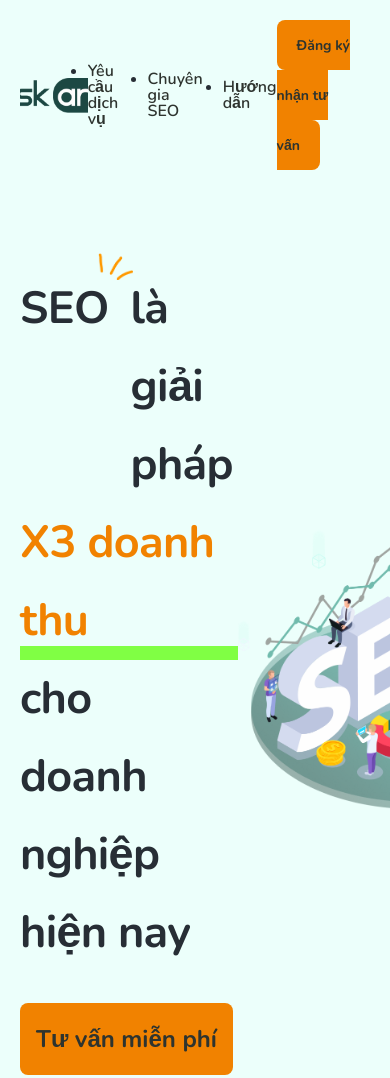
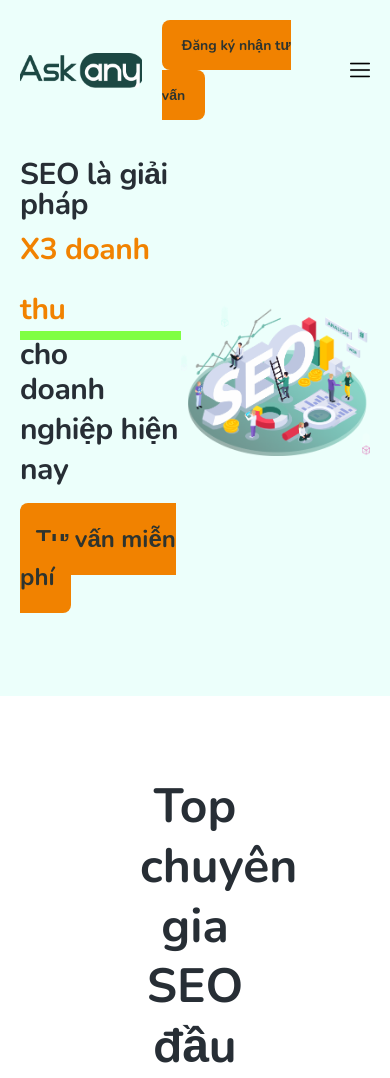
Before and after one commit to lehoan1810/UI-LANDING, a plain HTML site: page index.html in a window 390 px wide. Shown: the top 1078 px of the page. Drawn offline with nearby package versions, Linux system fonts and the light colour scheme.

Commit message:
lehoan/ui header

```diff
--- /dev/null
+++ b/app.js
@@ -0,0 +1,18 @@
+const handleToggleMenu = () => {
+	const menuToggle = document.querySelector(".menu-toggle");
+	const menuToggleClose = document.querySelector(".menu-toggle-close");
+	const menu = document.querySelector(".header-menu");
+	if (!menuToggle || !menu) return;
+	menuToggle.addEventListener("click", () => {
+		menu.classList.add("is-active");
+	});
+	document.addEventListener("click", (e) => {
+		if (!menu.contains(e.target) && !e.target.matches(".menu-toggle")) {
+			menu.classList.remove("is-active");
+		}
+	});
+	menuToggleClose.addEventListener("click", (e) => {
+		menu.classList.remove("is-active");
+	});
+};
+handleToggleMenu();
--- a/index.html
+++ b/index.html
@@ -10,7 +10,8 @@
 	<body>
 		<div class="wrapper">
 			<div class="container">
-				<header class="header">
+				<div class="banner-bg">
+					<header class="header container-app">
 						<a href="index.html" class="header-logo">
 							<img
 								src="./images/logo-header.png"
@@ -18,7 +19,9 @@
 								class="header-logo-image"
 							/>
 						</a>
+
 						<ul class="header-menu">
+							<img class="menu-toggle-close" src="./images/close.png" alt="" />
 							<li class="header-menu-item">
 								<a href="#" class="header-menu-link"> Yêu cầu dịch vụ </a>
 							</li>
@@ -32,20 +35,14 @@
 						<div class="header-auth">
 							<a href="" class="button button--primary">Đăng ký nhận tư vấn</a>
 						</div>
+						<img class="menu-toggle" src="./images/menu.png" alt="" />
 					</header>
-				<section class="banner">
+				</div>
+				<div class="banner-bg">
+					<div class="banner container-app">
 						<div class="image-banner">
-						<!-- <img src="./images/Union.png" alt="banner" /> -->
 							<div class="title-seo">
-							<div class="title-flex">
-								<h1 class="title-se">SE</h1>
-								<h1 class="icon-title-img">
-									<img src="./images/icon-title.png" alt="" />
-									<span>O</span>
-								</h1>
-								<h1 class="title-margin">là giải pháp</h1>
-							</div>
-
+								<h1 class="title-se">SEO là giải pháp</h1>
 								<h2 class="title-now">
 									<span class="title-X3">X3 doanh thu </span>
 									cho
@@ -53,10 +50,16 @@
 								<span class="title-now-bottom"> doanh nghiệp hiện nay</span>
 								<a class="button-header">Tư vấn miễn phí</a>
 							</div>
-						<img src="./images/img-banner.png" alt="banner" />
+							<img
+								class="img-banner"
+								src="./images/img-banner.png"
+								alt="banner"
+							/>
 						</div>
-				</section>
-				<section class="about">
+					</div>
+				</div>
+
+				<section class="about container-app">
 					<h1 class="title-about">
 						Top chuyên gia SEO đầu ngành hiện đang kết nối tại Askany
 					</h1>
@@ -199,5 +202,6 @@
 				</section>
 			</div>
 		</div>
+		<script src="app.js"></script>
 	</body>
 </html>
--- a/styles.css
+++ b/styles.css
@@ -47,6 +47,10 @@ body {
 	/* padding: 0 15px; */
 	margin: 0 auto;
 }
+.container-app {
+	max-width: 1440px;
+	margin: 0 auto;
+}
 
 .header {
 	/* position: fixed;
@@ -68,6 +72,7 @@ body {
 	gap: 20px;
 	align-items: center;
 	justify-content: space-between;
+	list-style: none;
 }
 .header-menu-link {
 	color: #2e342f;
@@ -93,6 +98,17 @@ body {
 	font-weight: 700;
 	cursor: pointer;
 }
+.menu-toggle {
+	width: 20px;
+	height: 20px;
+	display: none;
+}
+.menu-toggle-close {
+	width: 20px;
+	height: 20px;
+	margin-left: 20px;
+	/* display: none; */
+}
 .header-menu-item {
 	position: relative;
 	padding: 20px 0;
@@ -114,15 +130,18 @@ section {
 	padding: 0px 252px;
 }
 .banner {
+	padding: 80px 145px 91px 252px;
+}
+.banner-bg {
 	background-color: #ecfffb;
-	padding-top: 8rem;
-	padding-bottom: 76px;
 }
 .image-banner {
 	display: flex;
 	align-items: center;
 	justify-content: space-between;
+	flex: 1;
 }
+
 .icon-title-img {
 	width: 40px;
 	height: 30px;
@@ -140,29 +159,21 @@ section {
 }
 .title-flex h1 {
 	font-weight: 700;
-	font-size: 6.4rem;
+	font-size: 6rem;
 	line-height: 78px;
 	letter-spacing: -0.015em;
 }
 .title-margin {
 	margin-left: 22px;
 	font-weight: 700;
-	font-size: 6.4rem;
+	font-size: 6rem;
 	line-height: 78px;
 	letter-spacing: -0.015em;
 }
 
-.title-se {
-	display: inline-block !important;
-}
-
-.image-banner img:first-child {
-	width: 504px;
-	/* height: 319px; */
-}
 .title-X3 {
 	font-weight: 700;
-	font-size: 6.4rem;
+	font-size: 6rem;
 	line-height: 78px;
 	letter-spacing: -0.015em;
 	position: relative;
@@ -177,24 +188,24 @@ section {
 	height: 14px;
 	background-color: #80ff44;
 }
-.title-now {
+.title-now,
+.title-se {
 	font-weight: 700;
-	font-size: 6.4rem;
+	font-size: 6rem;
 	line-height: 78px;
 	letter-spacing: -0.015em;
 	display: block;
 }
 .title-now-bottom {
 	font-weight: 700;
-	font-size: 6.4rem;
+	font-size: 6rem;
 	line-height: 78px;
 	letter-spacing: -0.015em;
 	display: block;
 	margin-bottom: 4.8rem;
 }
 .image-banner img:last-child {
-	width: 504px;
-	/* height: 319px; */
+	width: 54%;
 }
 .about {
 	text-align: center;
@@ -226,51 +237,6 @@ section {
 	line-height: 60px;
 	letter-spacing: 0.1px;
 	padding: 0 50px;
-}
-
-/* REPONSIVE */
-@media (max-width: 1500px) {
-	.title-now {
-		font-weight: 700;
-		font-size: 4.5rem;
-		line-height: 78px;
-		letter-spacing: -0.015em;
-		display: block;
-	}
-	.title-now-bottom {
-		font-weight: 700;
-		font-size: 4.5rem;
-		line-height: 78px;
-		letter-spacing: -0.015em;
-		display: block;
-		margin-bottom: 4.8rem;
-	}
-	.image-banner i:last-child {
-		width: 400px;
-		/* height: 319px; */
-	}
-	.title-flex h1 {
-		font-weight: 700;
-		font-size: 4.5rem;
-		line-height: 78px;
-		letter-spacing: -0.015em;
-	}
-	.title-margin {
-		margin-left: 22px;
-		font-weight: 700;
-		font-size: 4.5rem;
-		line-height: 78px;
-		letter-spacing: -0.015em;
-	}
-	.title-X3 {
-		font-weight: 700;
-		font-size: 4.5rem;
-		line-height: 78px;
-		letter-spacing: -0.015em;
-		position: relative;
-		display: inline-block;
-		color: #f18200;
-	}
 }
 
 /* ABOUT */
@@ -360,7 +326,7 @@ section {
 	border: 1px solid #2e342f;
 	border-radius: 12px;
 	font-weight: 700;
-	font-size: 24px;
+	font-size: 22px;
 	line-height: 38px;
 	color: #2e342f;
 	letter-spacing: 0.1px;
@@ -371,14 +337,207 @@ section {
 .button-contact {
 	background: #ff9900;
 	border: none;
-	padding: 15.6px 22px;
+	padding: 15.6px 21px;
 }
 
-@media (max-width: 1200px) {
+/*
+RESPONSIVE
+$media-fullhd: "only screen and (max-width : 1440px)";
+$media-tablet-horizontal: "only screen and (max-width : 1160px)";
+$media-tablet-vertical: "only screen and (max-width : 900px)";
+$media-ipad: "only screen and (max-width : 769px)";
+$media-phone: "only screen and (max-width : 767px)";
+$media-small-phone: "only screen and (max-width : 320px)";
+*/
+
+/* @media (max-width: 1500px) {
+	.title-now {
+		font-weight: 700;
+		font-size: 4.5rem;
+		line-height: 78px;
+		letter-spacing: -0.015em;
+		display: block;
+	}
+	.title-now-bottom {
+		font-weight: 700;
+		font-size: 4.5rem;
+		line-height: 78px;
+		letter-spacing: -0.015em;
+		display: block;
+		margin-bottom: 4.8rem;
+	}
+
+	.title-flex h1 {
+		font-weight: 700;
+		font-size: 4.5rem;
+		line-height: 78px;
+		letter-spacing: -0.015em;
+	}
+	.title-margin {
+		margin-left: 22px;
+		font-weight: 700;
+		font-size: 4.5rem;
+		line-height: 78px;
+		letter-spacing: -0.015em;
+	}
+	.title-X3 {
+		font-weight: 700;
+		font-size: 6rem;
+		line-height: 78px;
+		letter-spacing: -0.015em;
+		position: relative;
+		display: inline-block;
+		color: #f18200;
+	}
+} */
+
+@media only screen and (max-width: 1440px) {
+	.header {
+		padding: 2rem 10rem;
+	}
+	section {
+		padding: 10rem 10rem;
+	}
+	.banner {
+		/* padding: 80px 145px 91px 252px; */
+		padding: 5rem 10rem 10rem;
+	}
+	.title-now-bottom,
+	.title-now,
+	.title-X3,
+	.title-se {
+		font-size: 5rem;
+		/* line-height: 50px; */
+	}
+}
+
+@media only screen and (max-width: 1200px) {
+	.header {
+		padding: 2rem 5rem;
+	}
+	section {
+		padding: 10rem 5rem;
+	}
+	.banner {
+		/* padding: 80px 145px 91px 252px; */
+		padding: 5rem 5rem 10rem;
+	}
+}
+
+@media only screen and (max-width: 1023px) {
+	.header {
+		padding: 2rem 10rem;
+	}
+	section {
+		padding: 10rem 10rem;
+	}
+	.banner {
+		padding: 2rem 10rem 10rem;
+	}
+	.title-now-bottom,
+	.title-now,
+	.title-X3,
+	.title-se {
+		font-size: 4rem;
+		font-weight: 700;
+		letter-spacing: -0.015em;
+		line-height: 50px;
+	}
+	.title-X3 {
+		font-weight: 700;
+		/* font-size: 6rem; */
+		line-height: 70px;
+		letter-spacing: -0.015em;
+		position: relative;
+		display: inline-block;
+		color: #f18200;
+	}
+	.title-X3::before {
+		position: absolute;
+		bottom: 0;
+		content: "";
+		width: 100%;
+		height: 10px;
+		background-color: #80ff44;
+	}
+}
+@media only screen and (max-width: 900px) {
 	.header {
 		padding: 2rem 2rem;
+		gap: 20px;
 	}
 	section {
 		padding: 10rem 2rem;
 	}
+	.banner {
+		padding: 2rem 2rem 10rem;
+	}
+	.title-now-bottom,
+	.title-now,
+	.title-X3,
+	.title-se {
+		font-size: 3rem;
+		font-weight: 700;
+		line-height: 40px;
+	}
+	.title-now-bottom {
+		margin-bottom: 30px;
+	}
+	.title-now,
+	.title-se {
+		font-size: 3rem;
+		line-height: 30px;
+	}
+	.title-X3 {
+		font-weight: 700;
+		/* font-size: 6rem; */
+		line-height: 60px;
+		letter-spacing: -0.015em;
+		position: relative;
+		display: inline-block;
+		color: #f18200;
+	}
+	.title-X3::before {
+		position: absolute;
+		bottom: 0;
+		content: "";
+		width: 100%;
+		height: 9px;
+		background-color: #80ff44;
+	}
 }
+@media only screen and (max-width: 890px) {
+	.menu-toggle {
+		display: block;
+	}
+	.header-menu {
+		position: fixed;
+		top: 0;
+		right: 0;
+		bottom: 0;
+		background-color: white;
+		z-index: 1000;
+		display: block;
+		width: 90%;
+		max-width: 300px;
+		border-left: 1px solid #eee;
+		padding: 50px 15px;
+		transform: translateX(100%);
+		transition: transform 0.25s linear;
+	}
+	.header-menu.is-active {
+		transform: translateX(0);
+	}
+	.header-auth {
+		margin-left: auto;
+	}
+	.header-menu-link {
+		display: block;
+		padding: 20px;
+		border-radius: 6px;
+	}
+	.header-menu-link:hover {
+		color: white;
+		background-color: #646564;
+	}
+}
```
Also changed, not shown: script.js (deleted, +0 -8 lines), images/close.png (added), images/menu.png (added). Lines whose indentation alone changed are shown as unchanged.
